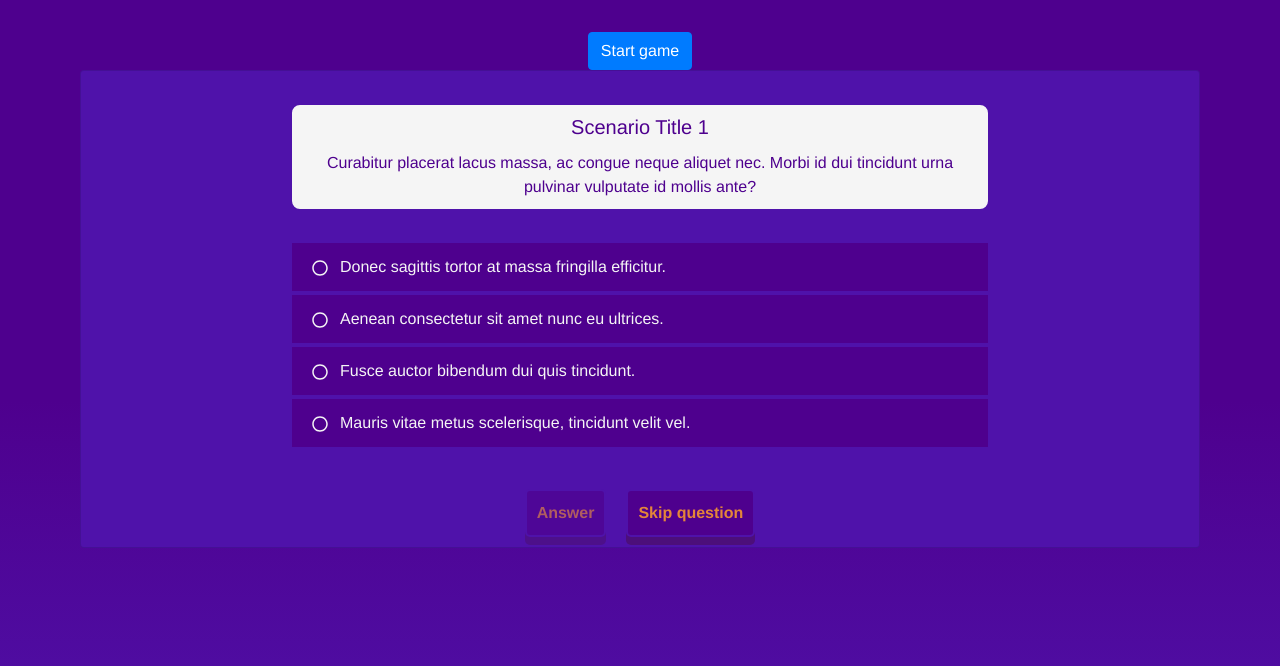
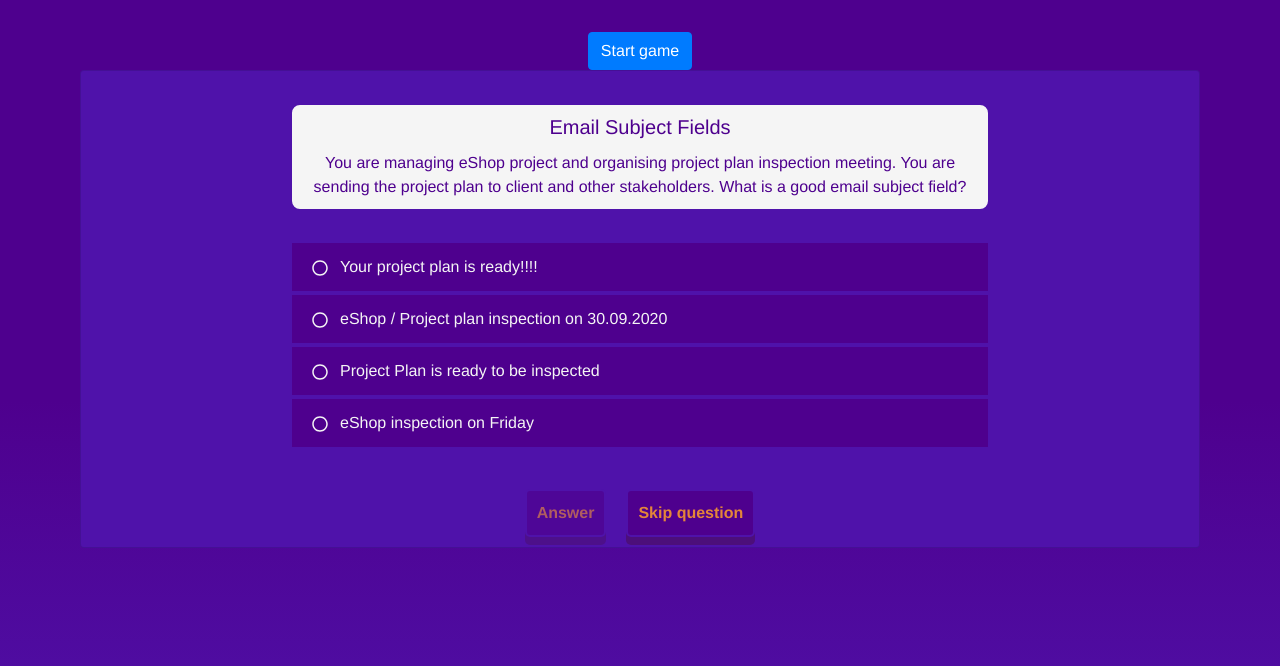
Before and after one commit to Boutabia/PMG, a React (Create React App) app in the folder client/: page / in a window 1280 px wide. Shown: the top 666 px of the page. Built offline with nearby package versions, Linux system fonts and the light colour scheme.

Commit message:
more realistic mock data

```diff
--- a/client/src/GameView.js
+++ b/client/src/GameView.js
@@ -9,14 +9,14 @@ function GameView(props) {
     const [currentScenario, setCurrentScenario] = useState(0);
 
     const [scenarios, setScenarios] = useState([{
-        scenarioTitle:"Scenario Title 1",
-        scenarioText:"Curabitur placerat lacus massa, ac congue neque aliquet nec. Morbi id dui tincidunt urna pulvinar vulputate id mollis ante?"}])
+        scenarioTitle:"Email Subject Fields",
+        scenarioText:"You are managing eShop project and organising project plan inspection meeting. You are sending the project plan to client and other stakeholders. What is a good email subject field?"}])
 
     const [options, setOptions] = useState([
-            {id:1, optionText:"Donec sagittis tortor at massa fringilla efficitur.", isCorrect:false, selected:false, feedback:0},
-            {id:2, optionText:"Aenean consectetur sit amet nunc eu ultrices.", isCorrect:true, selected:false, feedback:0},
-            {id:3, optionText:"Fusce auctor bibendum dui quis tincidunt.", isCorrect:false, selected:false, feedback:0},
-            {id:4, optionText:"Mauris vitae metus scelerisque, tincidunt velit vel.", isCorrect:true, selected:false, feedback:0}
+            {id:1, optionText:"Your project plan is ready!!!!", isCorrect:false, selected:false, feedback:0},
+            {id:2, optionText:"eShop / Project plan inspection on 30.09.2020", isCorrect:true, selected:false, feedback:0},
+            {id:3, optionText:"Project Plan is ready to be inspected", isCorrect:false, selected:false, feedback:0},
+            {id:4, optionText:"eShop inspection on Friday", isCorrect:false, selected:false, feedback:0}
         ])
     const [submitted, setSubmitted] = useState(false);
 
@@ -51,8 +51,8 @@ function GameView(props) {
             <Buttons options={options} setOptions={setOptions} handleSubmit={handleSubmit} submitted={submitted}/>
             {submitted ?
                 <Card className='explanation'>
-                    <Card.Title>Right answer</Card.Title>
-                    <Card.Text>Explanation for the right answer</Card.Text>
+                    <Card.Title>Right answer: eShop / Project plan inspection on 30.09.2020</Card.Title>
+                    <Card.Text>Email subject field should include the name of the project, a concise subject and a date.</Card.Text>
                 </Card>
             : ''}
         </Card>
```
